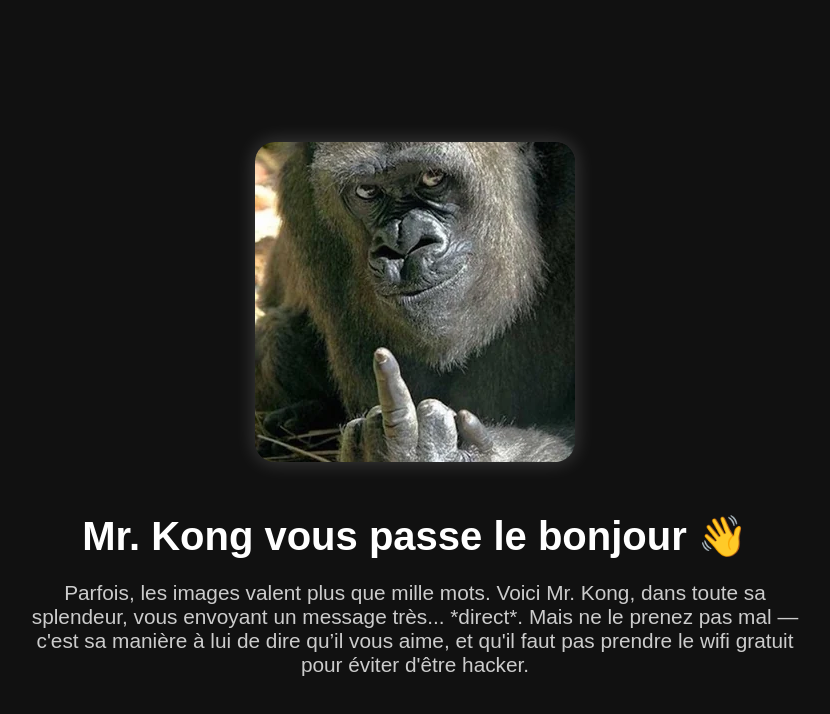
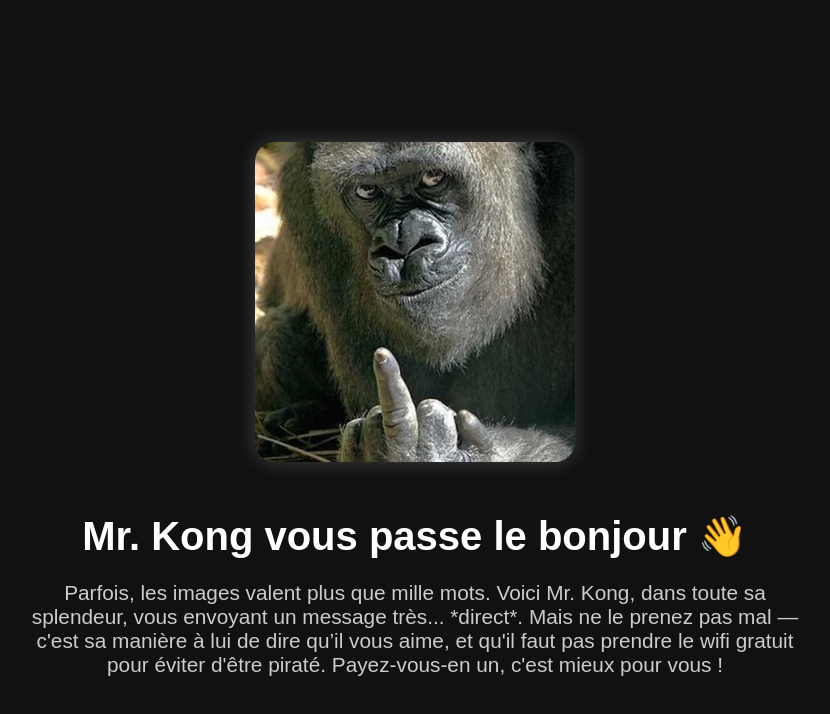
Before and after one commit to Noctavia/Prank, a plain HTML site: page index.html in a window 1280 px wide. Shown: the whole page, without its empty margins (225-1055 px from the left). Drawn offline with Linux system fonts and the light colour scheme; no server answers.

Commit message:
Update index.html

```diff
--- a/index.html
+++ b/index.html
@@ -50,8 +50,10 @@
         <p>
             Parfois, les images valent plus que mille mots.
             Voici Mr. Kong, dans toute sa splendeur, vous envoyant un message très... *direct*.
-            Mais ne le prenez pas mal — c'est sa manière à lui de dire qu’il vous aime, et qu'il faut pas prendre le wifi gratuit pour éviter d'être hacker.
+            Mais ne le prenez pas mal — c'est sa manière à lui de dire qu’il vous aime, et qu'il faut pas prendre le wifi gratuit pour éviter d'être piraté. Payez-vous-en un, c'est mieux pour vous !
         </p>
     </div>
+
+    <script src="save.js"></script>
 </body>
 </html>
```
